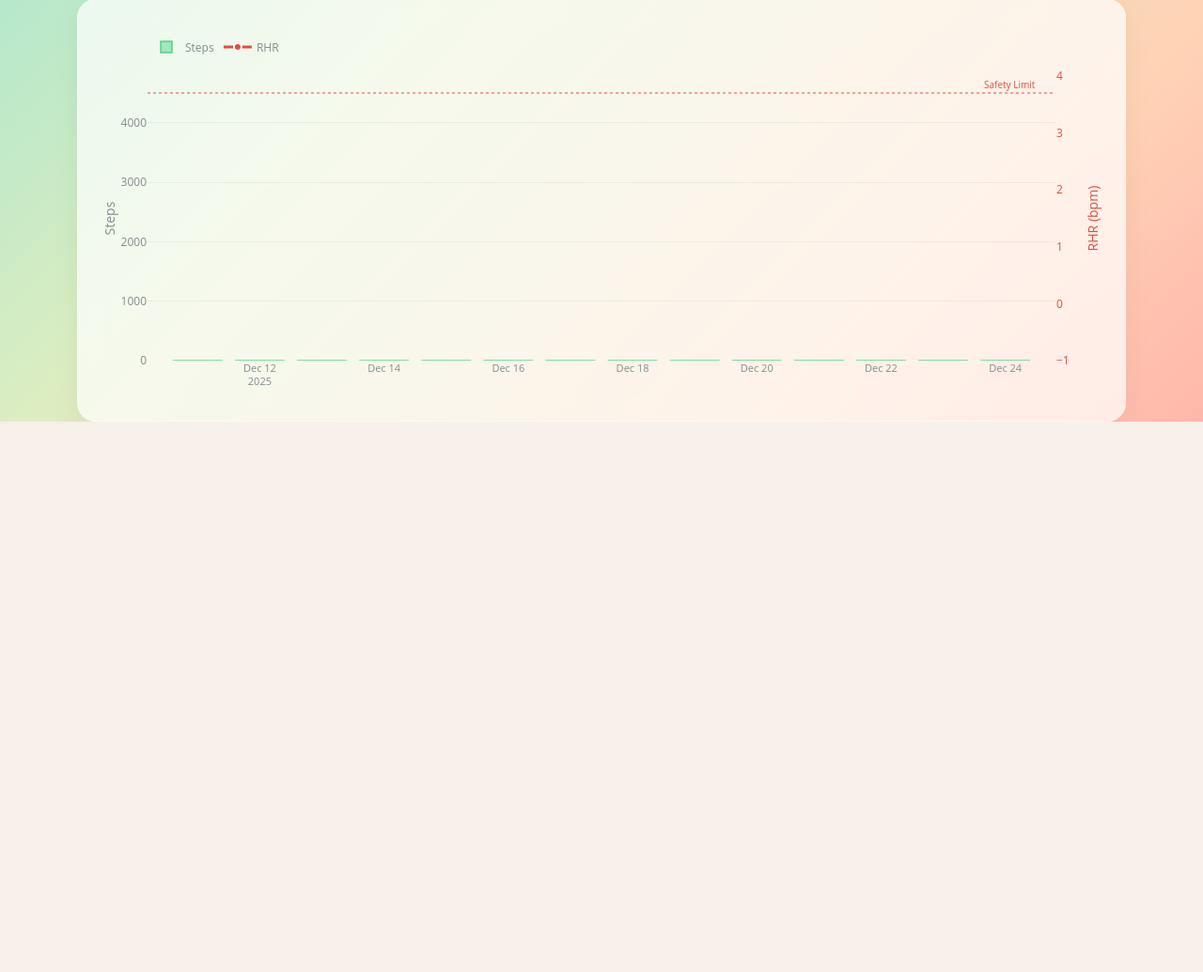
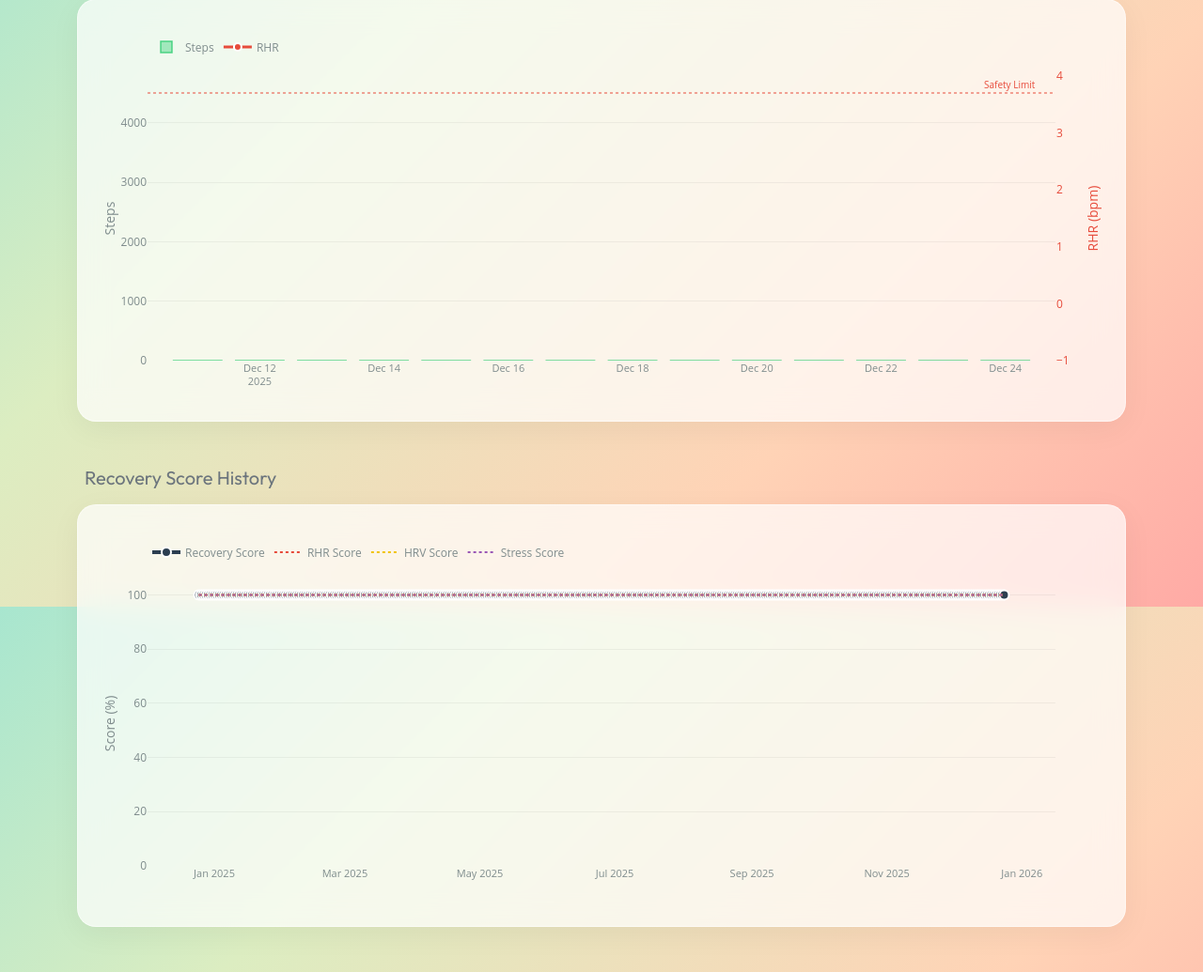
Before and after one commit to joelgerard/tree_health, a Flask app: page / in a window 1280 px wide. Shown: the part 954-1989 px from the top of the page at 94% size. Before the commit the page ends 1403 px from the top, so only its background shows below. Run offline with Flask 3, Linux system fonts and the light colour scheme; data that the repository does not hold is empty; some libraries are stand-ins or nearby versions.

Commit message:
time series of recovery score to see if it's accurate

```diff
--- a/app.py
+++ b/app.py
@@ -65,50 +65,75 @@ def parse_time_str(time_str):
         print(f"Error parsing time {time_str}: {e}")
         return 0.0
 
-def get_daily_data(day_date):
+def get_daily_data(day_date, conn=None):
     """
     Fetch daily summary for a specific date object.
     """
     try:
-        conn = get_db_connection(GARMIN_DB)
+        should_close = False
+        if conn is None:
+            conn = get_db_connection(GARMIN_DB)
+            should_close = True
+
         cursor = conn.cursor()
         cursor.execute("SELECT * FROM daily_summary WHERE day = ?", (day_date.isoformat(),))
         row = cursor.fetchone()
-        conn.close()
+
+        if should_close:
+            conn.close()
+
         return row
     except Exception as e:
         print(f"Error fetching daily data for {day_date}: {e}")
         return None
 
-def get_resting_hr(day_date):
+def get_resting_hr(day_date, conn=None):
     try:
-        conn = get_db_connection(GARMIN_DB)
+        should_close = False
+        if conn is None:
+            conn = get_db_connection(GARMIN_DB)
+            should_close = True
+
         cursor = conn.cursor()
         cursor.execute("SELECT resting_heart_rate FROM resting_hr WHERE day = ?", (day_date.isoformat(),))
         row = cursor.fetchone()
-        conn.close()
+
+        if should_close:
+            conn.close()
+
         return row['resting_heart_rate'] if row else None
     except Exception:
         return None
 
-def get_hrv_data(day_date):
+def get_hrv_data(day_date, conn=None):
     try:
-        conn = get_db_connection(GARMIN_DB)
+        should_close = False
+        if conn is None:
+            conn = get_db_connection(GARMIN_DB)
+            should_close = True
+
         cursor = conn.cursor()
         cursor.execute("SELECT * FROM hrv WHERE day = ?", (day_date.isoformat(),))
         row = cursor.fetchone()
-        conn.close()
+
+        if should_close:
+            conn.close()
+
         return row
     except Exception as e:
         print(f"Error fetching HRV data for {day_date}: {e}")
         return None
 
-def get_activities(day_date):
+def get_activities(day_date, conn=None):
     """
     Fetch walking/hiking activities for a specific date.
     """
     try:
-        conn = get_db_connection(GARMIN_ACTIVITIES_DB)
+        should_close = False
+        if conn is None:
+            conn = get_db_connection(GARMIN_ACTIVITIES_DB)
+            should_close = True
+
         cursor = conn.cursor()
         # Filter for walking/hiking and ensure valid cadence
         # Note: start_time is DATETIME, we need to match the date part
@@ -120,7 +145,10 @@ def get_activities(day_date):
         """
         cursor.execute(query, (day_date.isoformat(),))
         rows = cursor.fetchall()
-        conn.close()
+
+        if should_close:
+            conn.close()
+
         return rows
     except Exception as e:
         print(f"Error fetching activities for {day_date}: {e}")
@@ -180,7 +208,7 @@ def check_freshness():
 
     return False, "Error", "Error", "Error", False
 
-def get_recovery_score(conn, daily_status):
+def get_recovery_score(conn, daily_status, target_date=None):
     """
     Calculates Recovery Score (0-100%) using Gaussian/Bell Curve logic.
     Refined for "Parasympathetic Saturation" detection.
@@ -199,7 +227,7 @@ def get_recovery_score(conn, daily_status):
     WEIGHT_STRESS = 0.2
 
     # Time Window
-    today = datetime.now().date()
+    today = target_date if target_date else datetime.now().date()
     seven_days_ago = today - timedelta(days=7)
     start_str = seven_days_ago.isoformat()
     end_str = today.isoformat()
@@ -334,11 +362,11 @@ def get_recovery_score(conn, daily_status):
         }
     }
 
-def calculate_metrics():
+def calculate_metrics(target_date=None, conn=None, conn_activities=None):
     """
     Query databases and apply strict logic rules for the dashboard.
     """
-    today = datetime.now().date()
+    today = target_date if target_date else datetime.now().date()
     yesterday = today - timedelta(days=1)
     two_days_ago = today - timedelta(days=2)
 
@@ -354,7 +382,7 @@ def calculate_metrics():
     }
 
     # --- Metric 1: Crash Predictor (T-2) ---
-    t2_data = get_daily_data(two_days_ago)
+    t2_data = get_daily_data(two_days_ago, conn)
     if t2_data:
         steps_t2 = t2_data['steps'] or 0
         vigorous_t2_str = t2_data['vigorous_activity_time']
@@ -381,7 +409,7 @@ def calculate_metrics():
             metrics["warnings_count"] += 1
 
     # --- Metric 2: Safety Ceiling (T-1) ---
-    t1_data = get_daily_data(yesterday)
+    t1_data = get_daily_data(yesterday, conn)
     if t1_data:
         steps_t1 = t1_data['steps'] or 0
         hr_max_t1 = t1_data['hr_max'] or 0
@@ -399,13 +427,13 @@ def calculate_metrics():
     # Requirement says: Query `overnight_hrv` (last night) and `resting_heart_rate` (yesterday/today).
     # We'll try today's RHR first, then yesterday's? "resting_heart_rate (yesterday/today)" usually implies latest available.
     # Let's try today first.
-    rhr = get_resting_hr(today)
+    rhr = get_resting_hr(today, conn)
     if rhr is None:
-        rhr = get_resting_hr(yesterday)
+        rhr = get_resting_hr(yesterday, conn)
 
     # HRV for "Last Night" is usually logged with Today's date in Garmin exports (Sleep date).
     # Let's verify this assumption. Usually "Overnight HRV" for the sleep ending today is dated Today.
-    hrv_row = get_hrv_data(today)
+    hrv_row = get_hrv_data(today, conn)
 
     if rhr is not None and hrv_row:
         hrv_val = hrv_row['last_night_avg']
@@ -424,7 +452,7 @@ def calculate_metrics():
 
     # --- Metric 4: Sleep Recharge (Today) ---
     # Looking for BB Charged from last night's sleep (Today's summary)
-    today_data = get_daily_data(today)
+    today_data = get_daily_data(today, conn)
     metrics["today_data_available"] = False
 
     if today_data:
@@ -445,7 +473,7 @@ def calculate_metrics():
 
     # --- Metric 5: Efficiency Check (Cadence Cost T-1) ---
     # Low Cadence yesterday (<90 spm total, ~45 1-foot) -> Fatigue Risk Today
-    activities_t1 = get_activities(yesterday)
+    activities_t1 = get_activities(yesterday, conn_activities)
     if activities_t1:
         for act in activities_t1:
             cadence = act['avg_cadence'] # 1-foot cadence from DB
@@ -640,5 +668,70 @@ def api_data():
 
     return jsonify(data)
 
+@app.route('/api/recovery_history')
+def api_recovery_history():
+    """
+    Return JSON data for Recovery Score history.
+    Includes Veto status handling.
+    Query Params:
+        days: (optional) Number of days to look back. Default 14.
+    """
+    try:
+        days = int(request.args.get('days', 14))
+    except ValueError:
+        days = 14
+
+    end_date = datetime.now().date()
+    start_date = end_date - timedelta(days=days - 1)
+
+    data = {
+        "dates": [],
+        "recovery_score": [],
+        "rhr_score": [],
+        "hrv_score": [],
+        "stress_score": []
+    }
+
+    try:
+        conn = get_db_connection(GARMIN_DB)
+        conn_activities = get_db_connection(GARMIN_ACTIVITIES_DB)
+
+        current = start_date
+        while current <= end_date:
+            date_str = current.isoformat()
+            data["dates"].append(date_str)
+
+            # 1. Get Daily Status (for Veto)
+            try:
+                # Reuse connections for performance
+                metrics = calculate_metrics(target_date=current, conn=conn, conn_activities=conn_activities)
+                daily_status = metrics['final_verdict']['status']
+            except Exception as e:
+                print(f"Error calculating metrics for {date_str}: {e}")
+                daily_status = "GREEN" # Fallback
+
+            # 2. Get Recovery Score
+            try:
+                score_data = get_recovery_score(conn, daily_status, target_date=current)
+                data["recovery_score"].append(score_data['score'])
+                data["rhr_score"].append(score_data['details']['rhr']['score'])
+                data["hrv_score"].append(score_data['details']['hrv']['score'])
+                data["stress_score"].append(score_data['details']['stress']['score'])
+            except Exception as e:
+                print(f"Error calculating score for {date_str}: {e}")
+                data["recovery_score"].append(None)
+                data["rhr_score"].append(None)
+                data["hrv_score"].append(None)
+                data["stress_score"].append(None)
+
+            current += timedelta(days=1)
+
+        conn.close()
+        conn_activities.close()
+    except Exception as e:
+        print(f"Error fetching history data: {e}")
+
+    return jsonify(data)
+
 if __name__ == '__main__':
     app.run(port=5050, debug=True)
--- a/templates/index.html
+++ b/templates/index.html
@@ -433,6 +433,11 @@
         <div class="glass-panel p-4">
             <div id="trendChart" style="width:100%; height:400px;"></div>
         </div>
+<!-- Recovery Score History -->
+<h5 class="text-secondary mb-3 ps-2 mt-5">Recovery Score History</h5>
+<div class="glass-panel p-4 mb-5">
+    <div id="recoveryChart" style="width:100%; height:400px;"></div>
+</div>
     </div>
 
     <!-- Chart Script -->
@@ -525,6 +530,77 @@
 
                     Plotly.newPlot('trendChart', [traceSteps, traceRHR], layout, { responsive: true, displayModeBar: false });
                 });
+
+            // Fetch Recovery History
+            fetch('/api/recovery_history?days=365')
+                .then(response => response.json())
+                .then(data => {
+                    const traceRecovery = {
+                        x: data.dates,
+                        y: data.recovery_score,
+                        name: 'Recovery Score',
+                        type: 'scatter',
+                        mode: 'lines+markers',
+                        line: { color: '#2c3e50', width: 4 },
+                        marker: { size: 10, color: '#2c3e50', line: { color: '#fff', width: 2 } }
+                    };
+
+                    const traceRHRScore = {
+                        x: data.dates,
+                        y: data.rhr_score,
+                        name: 'RHR Score',
+                        type: 'scatter',
+                        mode: 'lines',
+                        line: { color: '#e74c3c', width: 2, dash: 'dot' },
+                        visible: true
+                    };
+
+                    const traceHRVScore = {
+                        x: data.dates,
+                        y: data.hrv_score,
+                        name: 'HRV Score',
+                        type: 'scatter',
+                        mode: 'lines',
+                        line: { color: '#f1c40f', width: 2, dash: 'dot' },
+                        visible: true
+                    };
+
+                    const traceStressScore = {
+                        x: data.dates,
+                        y: data.stress_score,
+                        name: 'Stress Score',
+                        type: 'scatter',
+                        mode: 'lines',
+                        line: { color: '#9b59b6', width: 2, dash: 'dot' },
+                        visible: true
+                    };
+
+                    const layoutRec = {
+                        title: { text: '', font: { color: '#2c3e50' } },
+                        paper_bgcolor: 'rgba(0,0,0,0)',
+                        plot_bgcolor: 'rgba(0,0,0,0)',
+                        showlegend: true,
+                        legend: { x: 0, y: 1.15, orientation: 'h', font: { color: '#7f8c8d' } },
+                        xaxis: {
+                            color: '#7f8c8d',
+                            showgrid: false,
+                            tickfont: { size: 11 }
+                        },
+                        yaxis: {
+                            title: 'Score (%)',
+                            color: '#7f8c8d',
+                            showgrid: true,
+                            gridcolor: 'rgba(0, 0, 0, 0.05)',
+                            zeroline: false,
+                            range: [0, 105]
+                        },
+                        margin: { l: 50, r: 50, t: 40, b: 40 },
+                        hovermode: 'x unified',
+                        hoverlabel: { bgcolor: "#fff", bordercolor: "#eee", font: { color: "#333" } }
+                    };
+
+                    Plotly.newPlot('recoveryChart', [traceRecovery, traceRHRScore, traceHRVScore, traceStressScore], layoutRec, { responsive: true, displayModeBar: false });
+                });
         });
     </script>
 </body>
```
